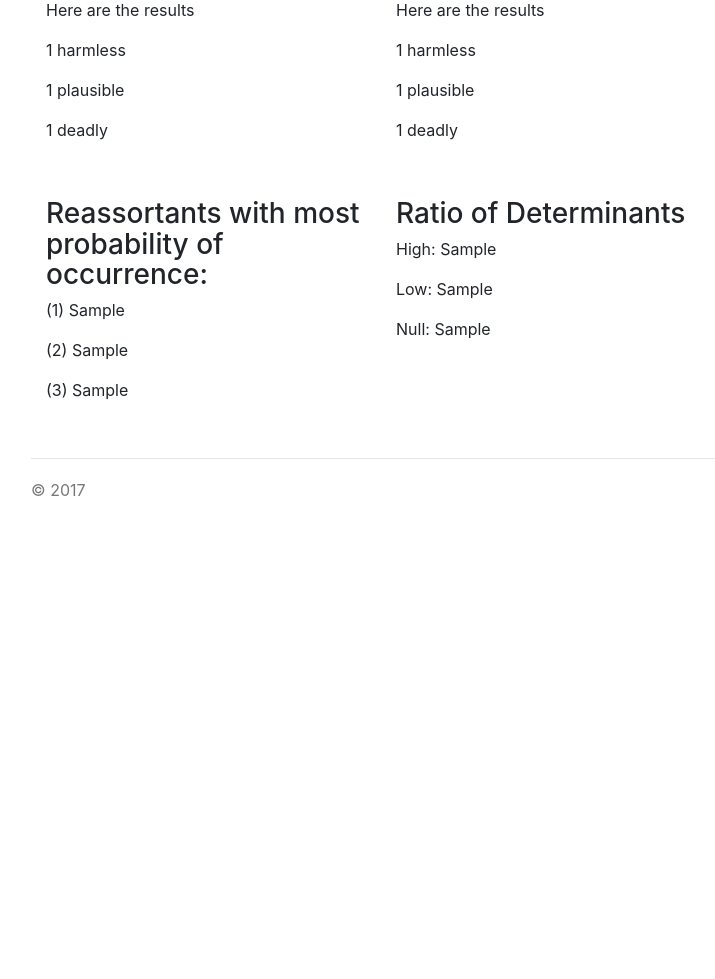
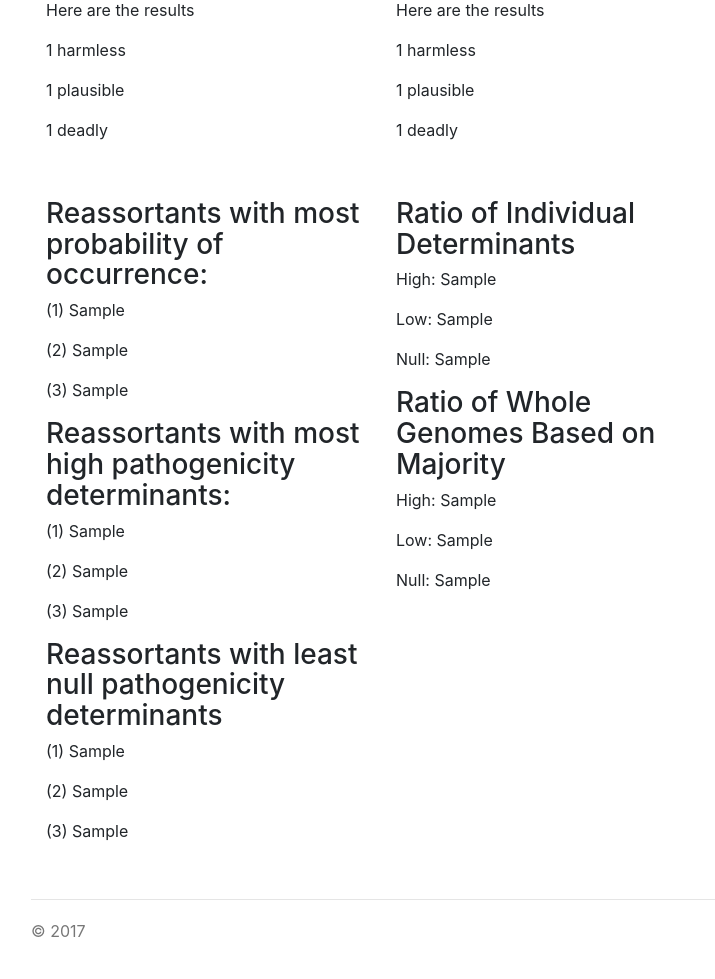
Before and after one commit to sathvikn/calhacks-17, a Flask app: template templates/cross.html in a window 1280 px wide. Shown: the part 161-1140 px from the top of the page, without its empty margins (259-974 px from the left). Before the commit the page ends 657 px from the top, so only its background shows below. Run offline with Flask 2, Linux system fonts and the light colour scheme; the template is opened without the code that fills it: most values are stand-ins (such as "Sample title", 1, 10 or a date in 2020); parts of the project's set-up code (start-up, migrations or seed data) failed here and were passed over; some libraries are stand-ins or nearby versions.

Commit message:
Add analysis titles

```diff
--- a/templates/cross.html
+++ b/templates/cross.html
@@ -53,15 +53,30 @@
       <div class="row marketing">
         <div class="col-lg-6">
           <h3>Reassortants with most probability of occurrence:</h3>
-          <p>(1) {{ data["reassortants1"][0] }}</p>
-          <p>(2) {{ data["reassortants1"][1] }}</p>
-          <p>(3) {{ data["reassortants1"][2] }}</p>
+          <p>(1) {{ rea11 }}</p>
+          <p>(2) {{ rea12 }}</p>
+          <p>(3) {{ rea13 }}</p>
+
+          <h3>Reassortants with most high pathogenicity determinants:</h3>
+          <p>(1) {{ rea21 }}</p>
+          <p>(2) {{ rea22 }}</p>
+          <p>(3) {{ rea23 }}</p>
+
+          <h3>Reassortants with least null pathogenicity determinants</h3>
+          <p>(1) {{ rea31 }}</p>
+          <p>(2) {{ rea32 }}</p>
+          <p>(3) {{ rea33 }}</p>
         </div>
         <div class="col-lg-6">
-          <h3>Ratio of Determinants</h3>
-          <p>High: {{ data["representation1"][2] }}</p>
-          <p>Low: {{ data["representation1"][1] }}</p>
-          <p>Null: {{ data["representation1"][0] }}</p>
+          <h3>Ratio of Individual Determinants</h3>
+          <p>High: {{ rep11 }}</p>
+          <p>Low: {{ rep12 }}</p>
+          <p>Null: {{ rep13 }}</p>
+
+          <h3>Ratio of Whole Genomes Based on Majority</h3>
+          <p>High: {{ rep21 }}</p>
+          <p>Low: {{ rep22 }}</p>
+          <p>Null: {{ rep23 }}</p>
         </div>
       </div>
 
--- a/views.py
+++ b/views.py
@@ -44,8 +44,29 @@ def cross():
     patho2 = strn2.pathogenicity
     cross = CrossData(strn1, strn2, DETERMINANTS)
     data = cross.data
+    rea11 = str(data["reassortants1"][0])
+    rea12 = str(data["reassortants1"][1])
+    rea13 = str(data["reassortants1"][2])
+    rea21 = str(data["reassortants2"][0])
+    rea22 = str(data["reassortants2"][1])
+    rea23 = str(data["reassortants2"][2])
+    rea31 = str(data["reassortants3"][0])
+    rea32 = str(data["reassortants3"][1])
+    rea33 = str(data["reassortants3"][2])
+    rep11 = str(data["representation1"]["nulls"])
+    rep12 = str(data["representation1"]["lows"])
+    rep13 = str(data["representation1"]["highs"])
+    rep21 = str(data["representation2"]["nulls"])
+    rep22 = str(data["representation2"]["lows"])
+    rep23 = str(data["representation2"]["highs"])
+
     return render_template('cross.html', result1=strain_1, result2=strain_2,
-                            patho1=patho1, patho2=patho2, data=data)
+                            rea11=rea11, rea12=rea12, rea13=rea13,
+                            rea21=rea21, rea22=rea22, rea23=rea23,
+                            rea31=rea31, rea32=rea32, rea33=rea33,
+                            rep11=rep11, rep12=rep12, rep13=rep13,
+                            rep21=rep21, rep22=rep22, rep23=rep23,
+                            rep31=rep31, rep32=rep32, rep33=rep33)
 
 
 if __name__ == "__main__":
```
